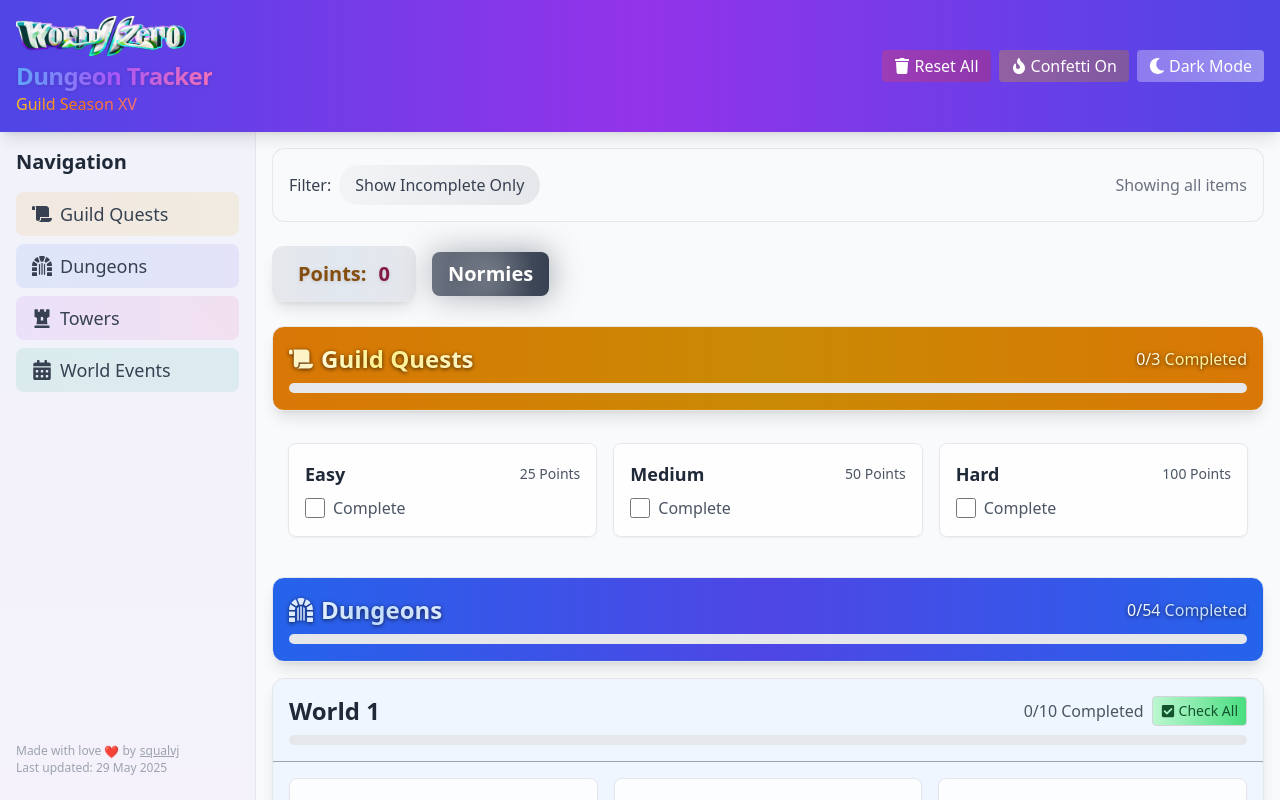
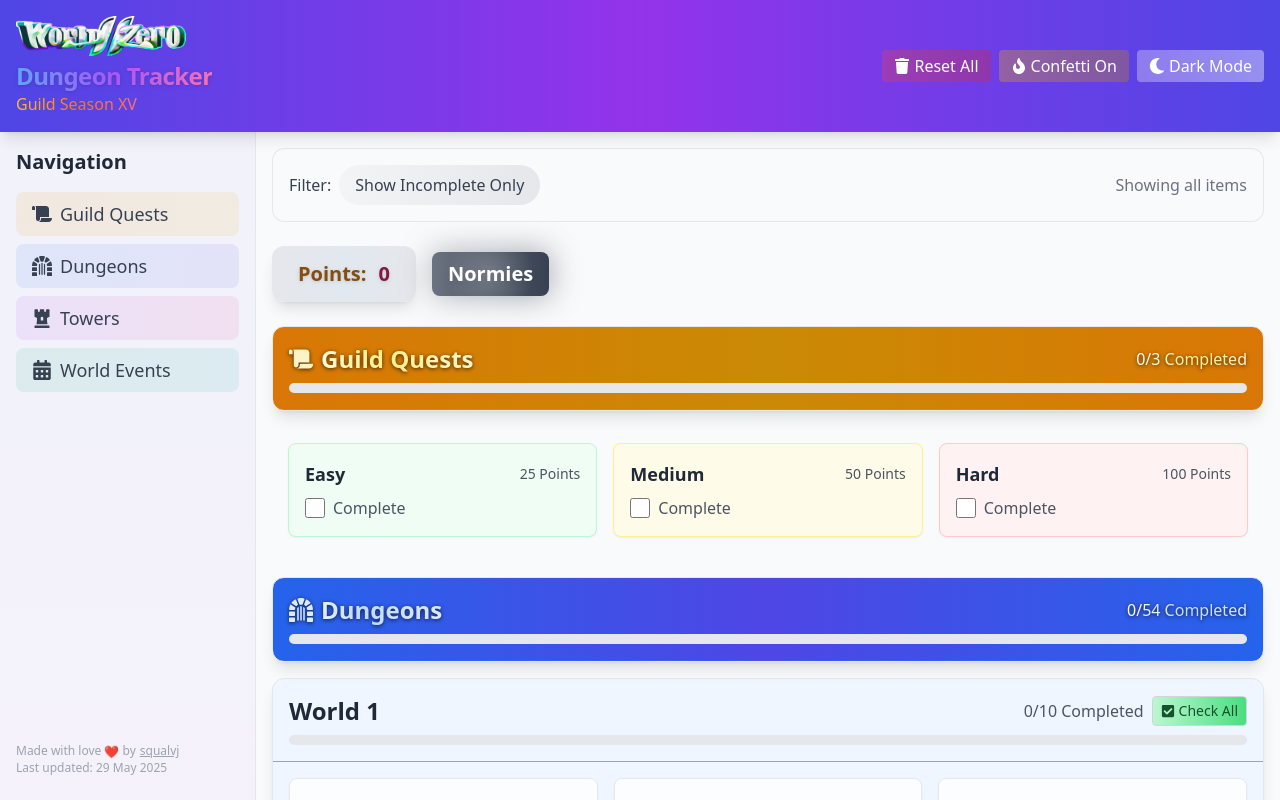
Before and after one commit to squalvj/wz-dungeon-tracker, a React (Vite) app: page / in a window 1280 px wide. Shown: the top 800 px of the page. Built offline with nearby package versions, Linux system fonts and the light colour scheme.

Commit message:
feat: add more color

```diff
--- a/src/App.tsx
+++ b/src/App.tsx
@@ -1034,9 +1034,19 @@ export default function App() {
                   <div
                     key={quest.id}
                     id={`guild-quest-${quest.id}`}
-                    className={`bg-white/80 dark:bg-gray-800/80 backdrop-blur-sm rounded-lg p-4 shadow-sm hover:shadow-md transition-all border border-gray-200 dark:border-gray-700 ${
-                      guildQuestChecklist[quest.id] ? "opacity-50" : ""
-                    }`}
+                    className={`${
+                      quest.id === "easy"
+                        ? "bg-green-50 dark:bg-green-900/20"
+                        : quest.id === "medium"
+                        ? "bg-yellow-50 dark:bg-yellow-900/20"
+                        : "bg-red-50 dark:bg-red-900/20"
+                    } backdrop-blur-sm rounded-lg p-4 shadow-sm hover:shadow-md transition-all border ${
+                      quest.id === "easy"
+                        ? "border-green-200 dark:border-green-800"
+                        : quest.id === "medium"
+                        ? "border-yellow-200 dark:border-yellow-800"
+                        : "border-red-200 dark:border-red-800"
+                    } ${guildQuestChecklist[quest.id] ? "opacity-50" : ""}`}
                   >
                     <div className="flex flex-col gap-2">
                       <div className="flex items-center justify-between">
```
